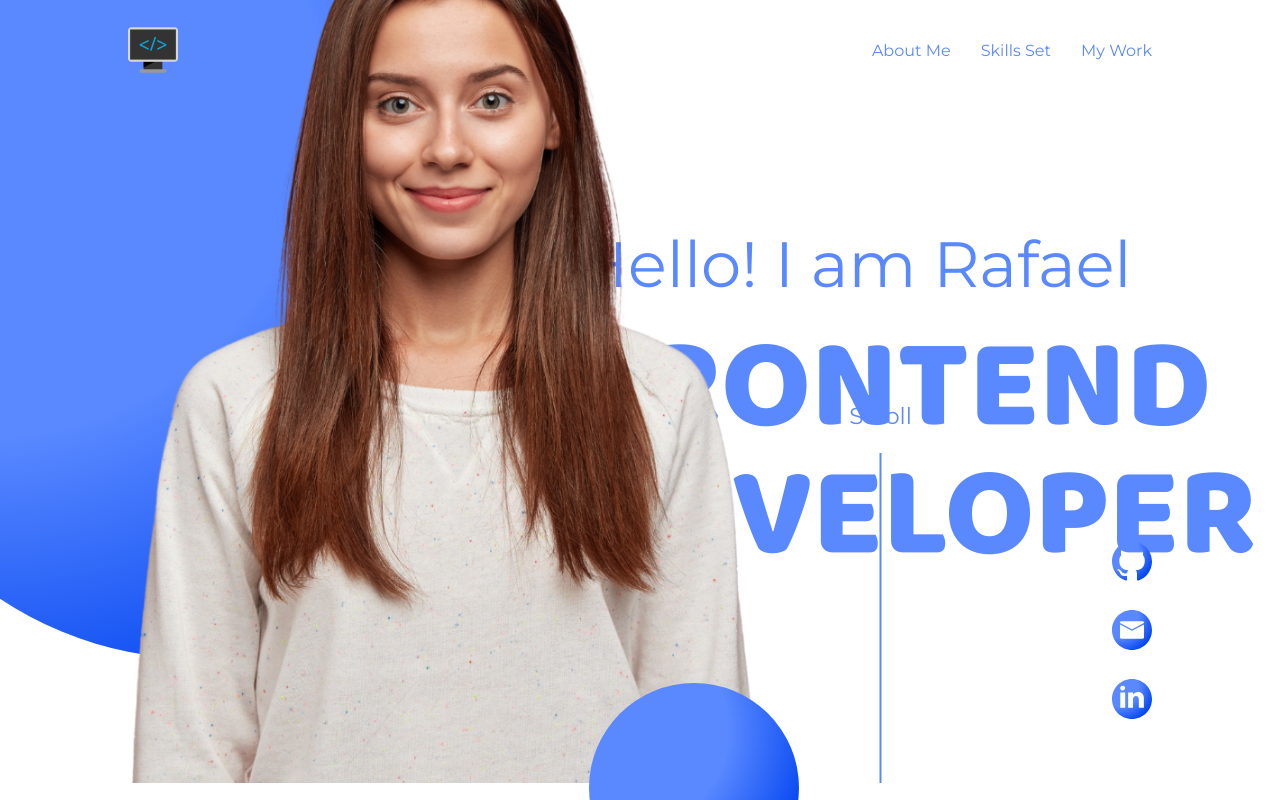
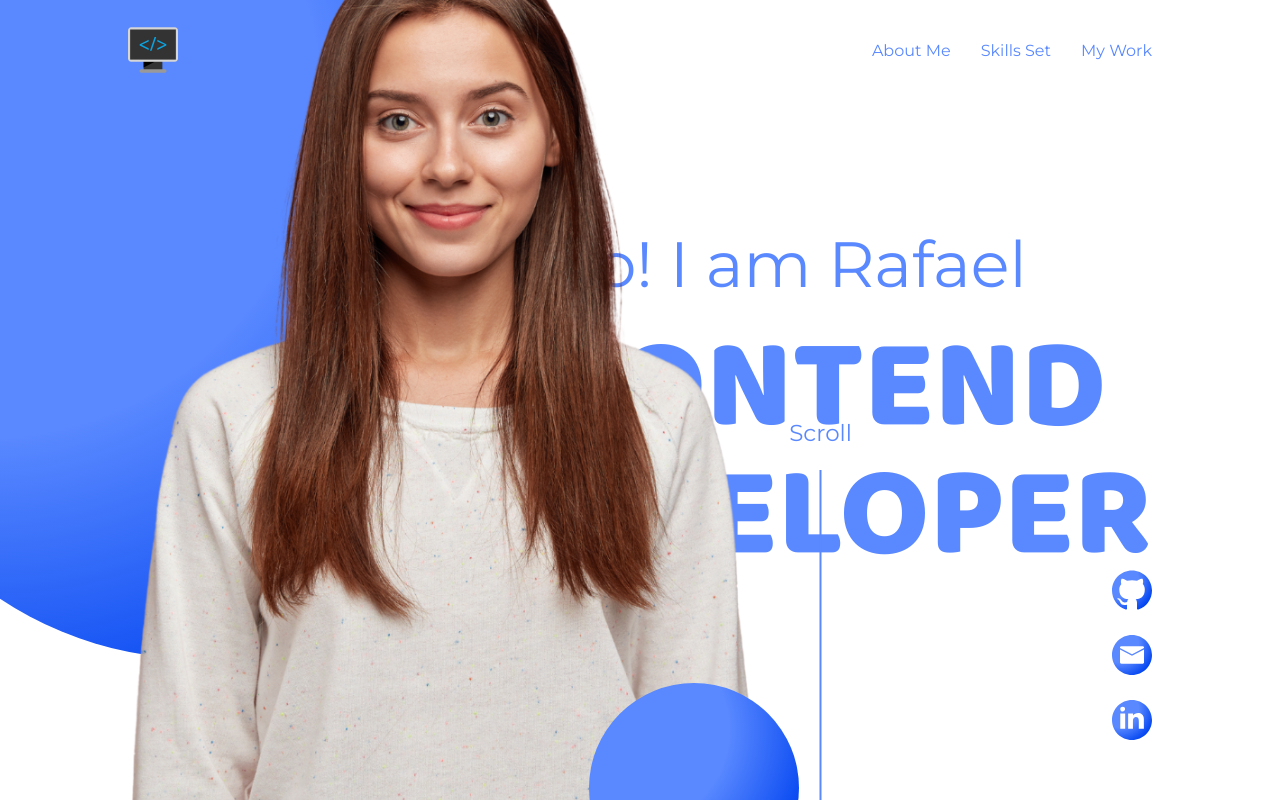
Before and after one commit to Rafael-Go7/Rafael-Go7_Portfolio, an Angular app: page / in a window 1280 px wide. Shown: the top 800 px of the page. Built offline with nearby package versions, Linux system fonts and the light colour scheme.

Commit message:
FrontPage 3 Buttons animated

```diff
--- a/src/app/1_front-page/front-page.component.html
+++ b/src/app/1_front-page/front-page.component.html
@@ -4,7 +4,7 @@
     <div class="welcome">
         <p>Hello! I am Rafael</p>
 
-        <div >
+        <div class="headline">
             FRONTEND DEVELOPER
         </div>
     </div>
@@ -22,7 +22,9 @@
 
         <div class="digitalLinks">
             <div class="digiT">
-                <a href="#"><img src="./../assets/img/logos/1_frontPage/logo_GitHub_Vector.svg"></a>
+                <a href="#">
+                    <img src="./../assets/img/logos/1_frontPage/logo_GitHub_Vector.svg">
+                </a>
             </div>
             <div class="digiT">
                 <a href="#"><img src="./../assets/img/logos/1_frontPage/logo_email_Vector.svg"></a>
--- a/src/app/1_front-page/front-page.component.scss
+++ b/src/app/1_front-page/front-page.component.scss
@@ -1,4 +1,4 @@
-.frontBoxMajor{
+.frontBoxMajor {
     height: calc(100vh - 17px);
     max-height: 100%;
     // width: 100vw;
@@ -6,9 +6,8 @@
     margin-right: 10%;
     background-color: #FFFFFF;
     display: flex;
-    justify-content: space-between;
-
-    position: relative;
+    justify-content: flex-end;
+    // position: relative;
     top: 0;
     z-index: 0;
 
@@ -28,15 +27,19 @@
 
 }
 
-.welcome{
+.welcome {
     margin-top: 200px;
-    // margin-left: 100px;
-    max-width: 50%;
-    position: absolute;
-    right: 0;
+    margin-left: 1000px;
+    // max-width: 50%;
+    width: 100%;
+    display: flex;
+    flex-direction: column;
+
+    // position: absolute;
+    // right: 0;
     // padding-left: 50%;
 
-    p{
+    p {
         font-family: 'Montserrat', sans-serif;
         font-weight: 400;
         font-style: normal;
@@ -44,6 +47,12 @@
         color: #5988FF;
         margin: 0;
     }
+
+    // .headline {
+    //     width: 100%;
+    //     display: flex;
+    //     justify-content: flex-end;
+    // }
 
     font-family: 'Baloo Bhai Regular';
     font-weight: 400;
@@ -53,11 +62,14 @@
     color:#5988FF;
 }
 
-.welcomePhoto{
+.welcomePhoto {
     display: flex;
     position: absolute;
     bottom: 0;
+    left: 0;
     z-index: 3;
+
+
     img {
         height: 70%;
         // width: 100%;
@@ -66,14 +78,13 @@
     }
 }
 
-.scroll{
+.scroll {
     display: flex;
     align-items: center;
     flex-direction: column;
     z-index: 1;
 
-
-    p{
+    p {
         font-family: 'Montserrat', sans-serif;
         font-weight: 500;
         font-style: normal;
@@ -87,15 +98,15 @@
     }
 }
 
-.rightBottomCorner{
+.rightBottomCorner {
     display: flex;
     justify-content: space-between;
     position: absolute;
     bottom: 0;
-    right: 0;
+    right: 10%;
 }
 
-.digitalLinks{
+.digitalLinks {
     display: flex;
     justify-content: flex-end;
     flex-direction: column;
@@ -108,22 +119,30 @@
     // right: 0px;
     // bottom: 0px;
 
-    img{
+    img {
         height: 40px;
         margin-top: 25px;
     }
 
-    a{
-
-    }
 }
 
-.digiT{
+.digiT {
     z-index: 3;
-    transition: padding-right 250ms ease-out;
 
-    &:hover{
-           padding-right:15px;
+    a {
+        width: 100px;
+        display: flex;
+        justify-content: flex-end;
+
+        img {
+            transition: all 75ms ease-out;
+        }
+
+        &:hover {
+            img {
+                transform: translateX(-30px);
+            }
+        }
     }
 }
 
--- a/src/app/4_portfolio/portfolio.component.scss
+++ b/src/app/4_portfolio/portfolio.component.scss
@@ -15,6 +15,7 @@
     display: flex;
     justify-content: flex-start;
     margin-top: 100px;
+    width: 100%;
 
     font-family: 'Baloo Bhai Regular';
     font-weight: 400;
@@ -35,10 +36,12 @@
 .infos{
     display: flex;
     flex-direction: column;
+    max-width: 50%;
+    min-width: 30%;
 }
 
 .Projects_A{
-    margin-bottom: 50px;
+    margin-bottom: 100px;
     display: flex;
     justify-content: space-between;
 
@@ -55,6 +58,7 @@
     img {
         width: 620px;
         height: 393px;
+        margin-right: 10%;
     }
 
     .projectSkills{
@@ -107,7 +111,7 @@
 }
 
 .Projects_B{
-    margin-bottom: 50px;
+    margin-bottom: 100px;
     display: flex;
     justify-content: space-between;
 
@@ -123,6 +127,7 @@
     img {
         width: 620px;
         height: 393px;
+        margin-left: 10%;
     }
 
     .projectSkills{
```
